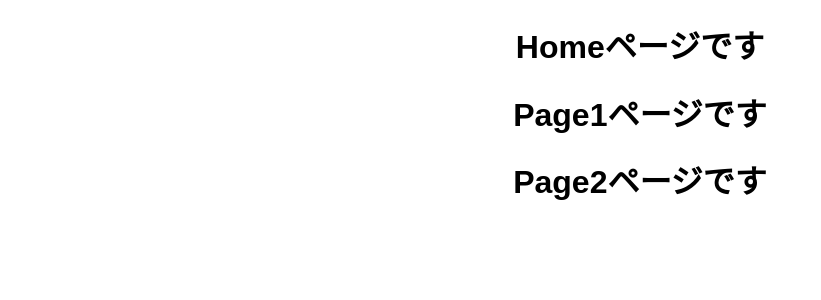
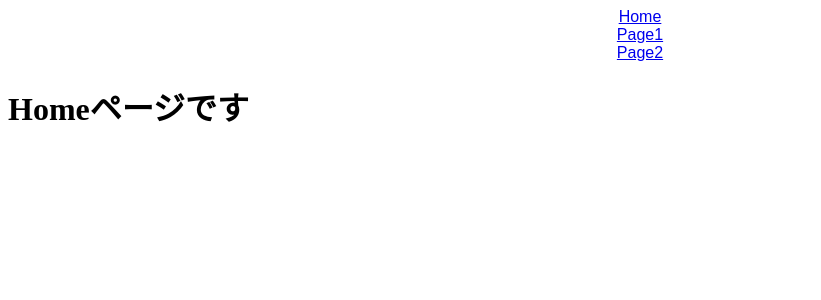
Before and after one commit to kuuchan67/react-router-study1, a React (Create React App) app: page / in a window 1280 px wide. Shown: the top 300 px of the page, without its empty margins (0-821 px from the left). Built offline with nearby package versions, Linux system fonts and the light colour scheme.

Commit message:
Route追加

```diff
--- a/src/App.js
+++ b/src/App.js
@@ -1,3 +1,5 @@
+import { BrowserRouter, Link, Switch, Route } from "react-router-dom";
+
 import { Home } from "./home";
 import { Page1 } from "./Page1";
 import { Page2 } from "./Page2";
@@ -5,10 +7,25 @@
 
 export default function App() {
   return (
-    <div className="App">
-      <Home />
-      <Page1 />
-      <Page2 />
-    </div>
+    <BrowserRouter>
+      <div className="App">
+        <Link to="/">Home</Link>
+        <br />
+        <Link to="/page1">Page1</Link>
+        <br />
+        <Link to="/page2">Page2</Link>
+      </div>
+      <Switch>
+        <Route exact path="/">
+          <Home />
+        </Route>
+        <Route path="/page1">
+          <Page1 />
+        </Route>
+        <Route path="/page2">
+          <Page2 />
+        </Route>
+      </Switch>
+    </BrowserRouter>
   );
 }
```
